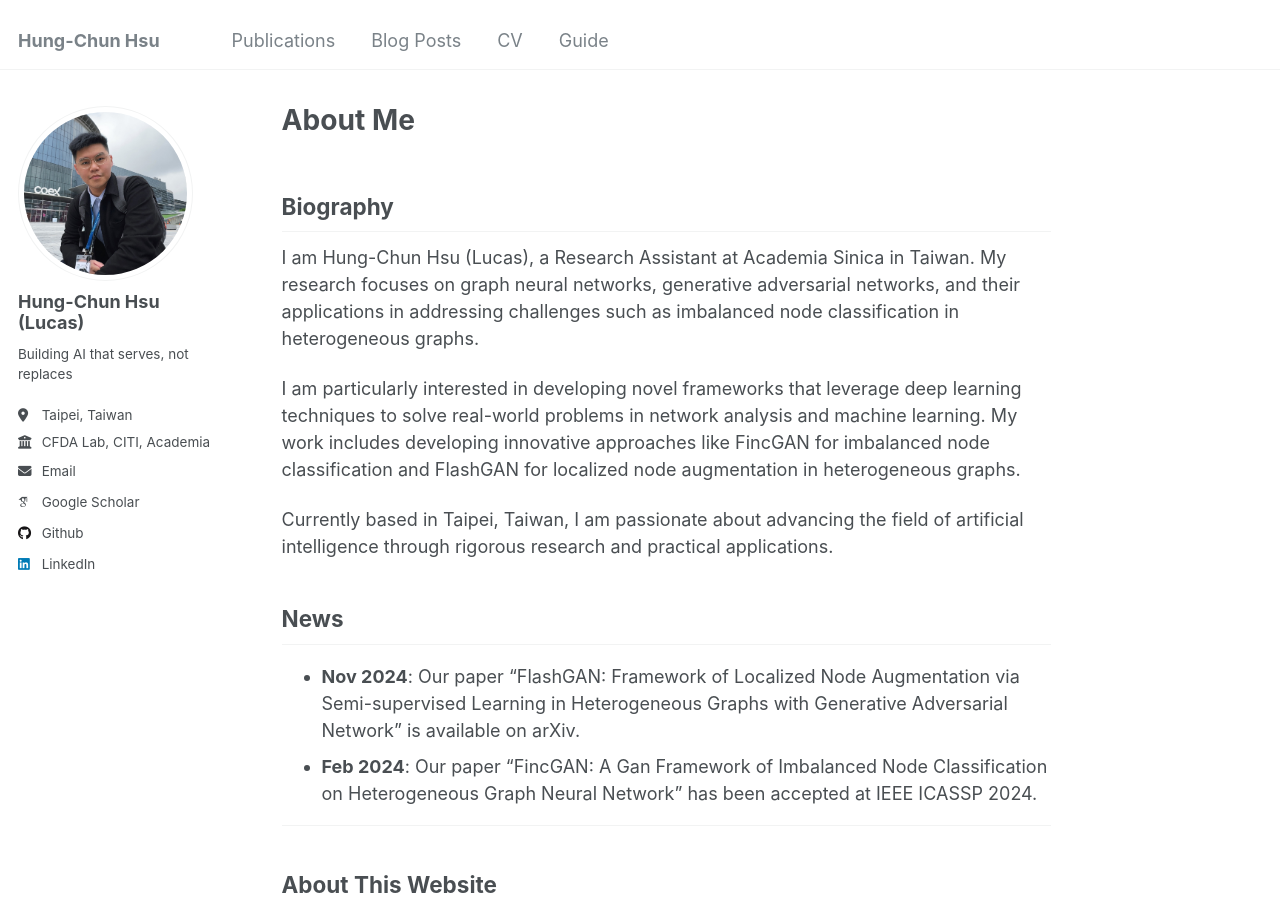
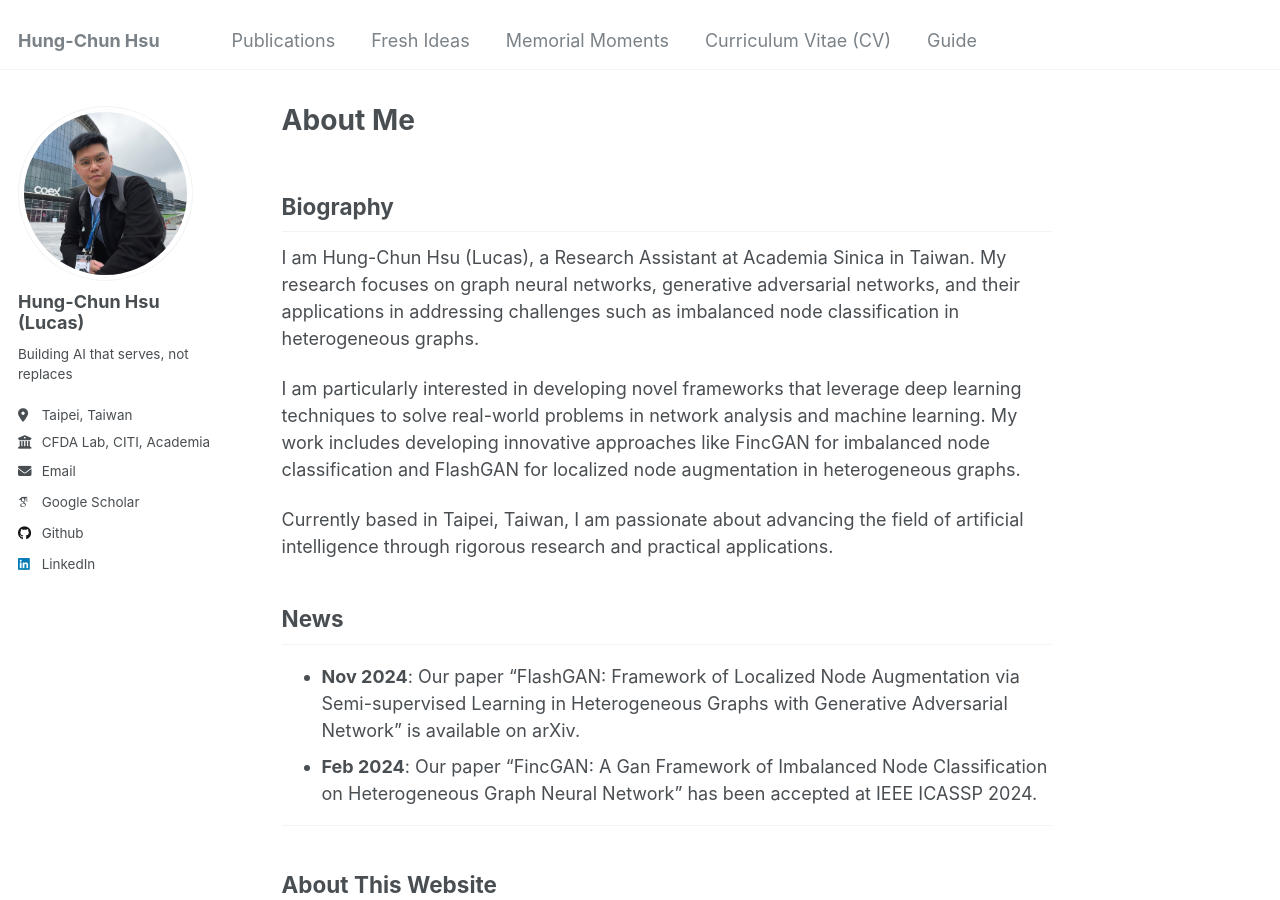
Before and after one commit to lucas-hc-hsu/lucas-hc-hsu.github.io, a Jekyll site: the page built from _pages/about.md, in a window 1280 px wide and 900 px high. Built offline with Jekyll 4.4.1, drawn with Linux system fonts in a browser that asks for light colours; some web fonts are replaced.

Commit message:
update navigation.yaml

```diff
--- a/_data/navigation.yml
+++ b/_data/navigation.yml
@@ -17,10 +17,13 @@ main:
   # - title: "Portfolio"
   #   url: /portfolio/
 
-  - title: "Blog Posts"
+  - title: "Fresh Ideas"
     url: /year-archive/
 
-  - title: "CV"
+  - title: "Memorial Moments"
+    url: /memorial-moments/
+
+  - title: "Curriculum Vitae (CV)"
     url: /cv/
 
   - title: "Guide"
```
